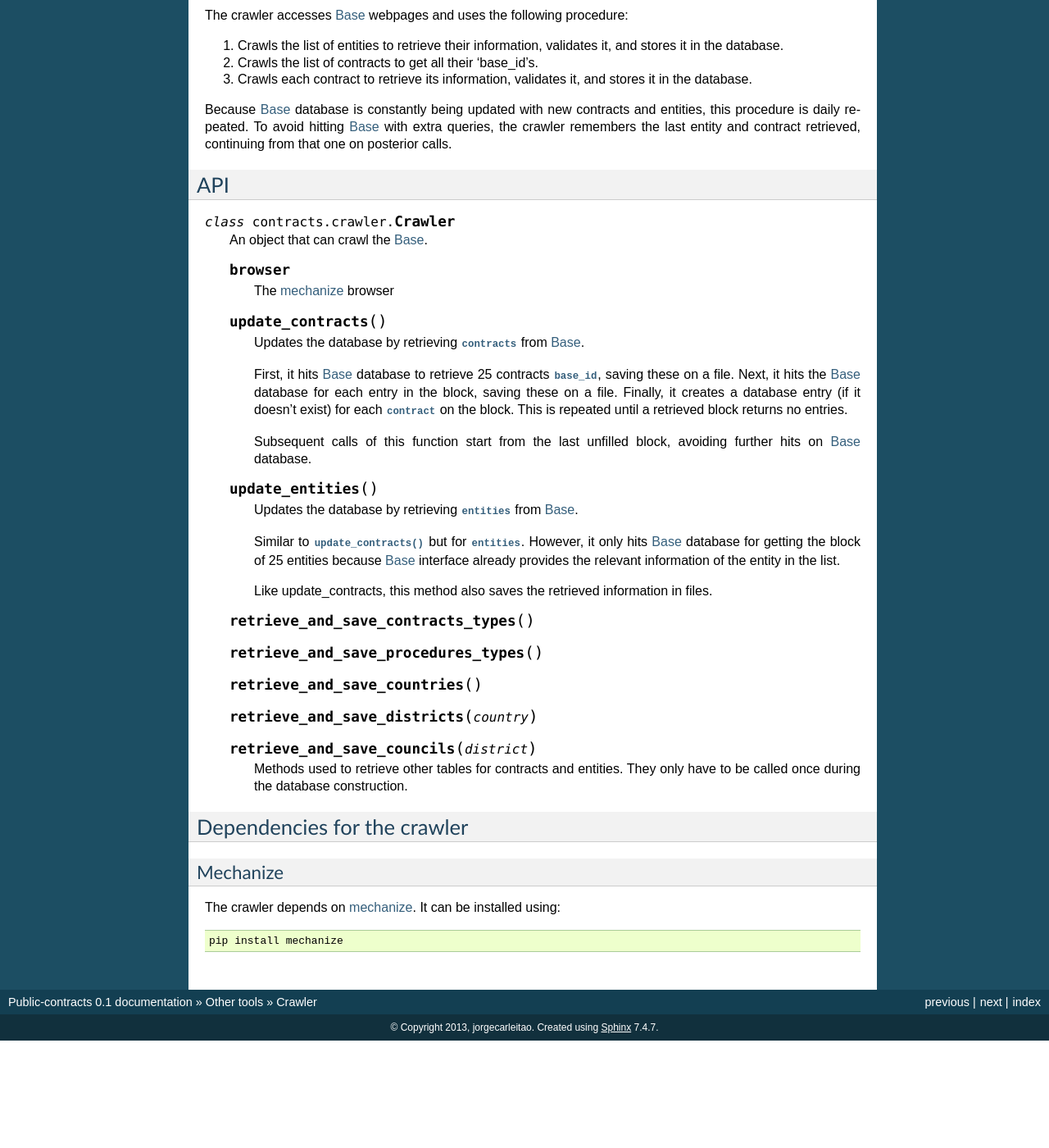
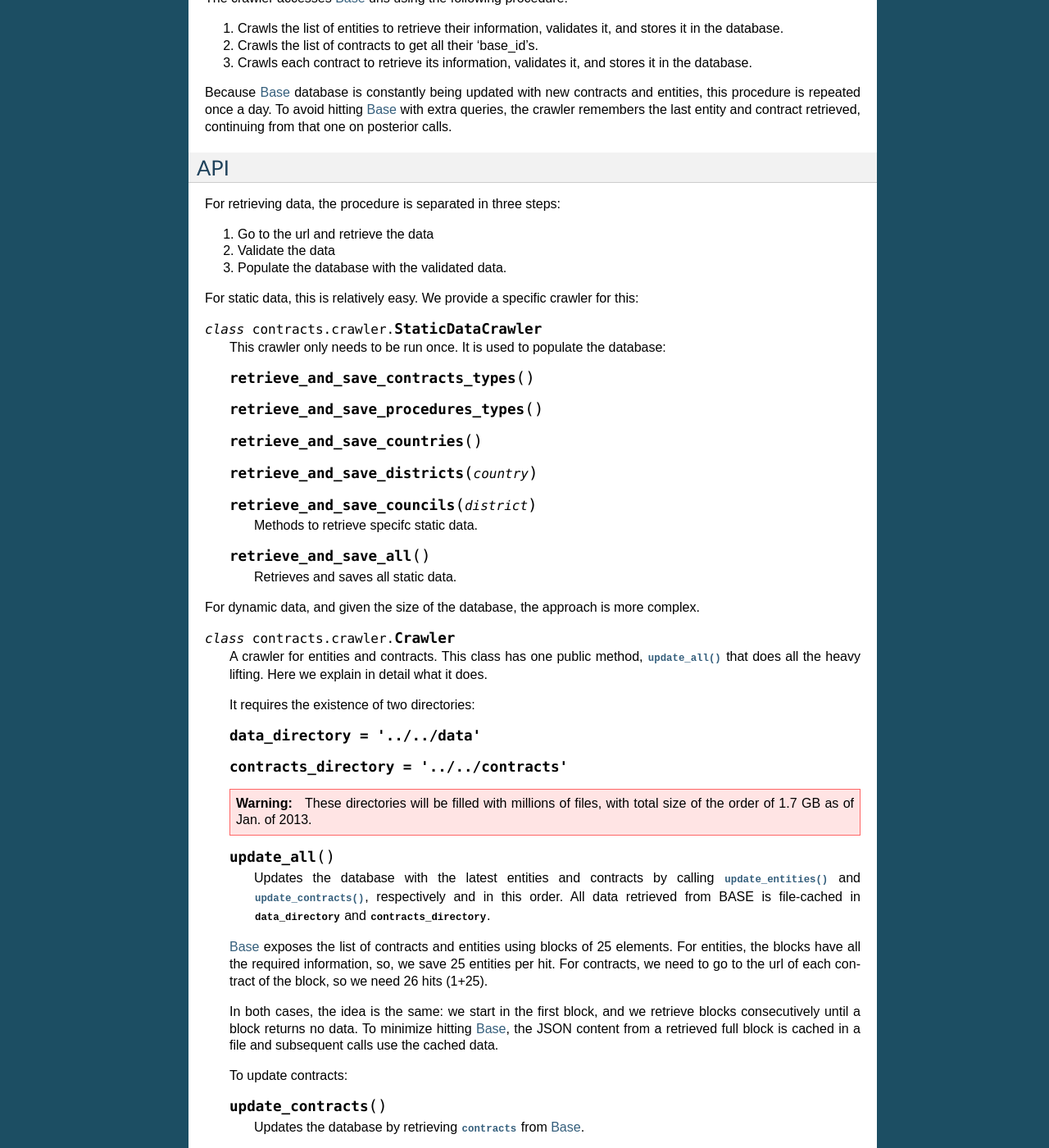
Before and after one commit to jorgecarleitao/public-contracts, a Sphinx documentation site: the page built from docs/tools/crawler.rst, in a window 1280 px wide and 1400 px high, scrolled down 745 px. Shown: the whole window at 82% size. Built offline with Sphinx 7.4.7, drawn with Linux system fonts in a browser that asks for light colours; before the commit the page ends 2014 px from its top, so only the background shows below that; some of the changed text lies outside the part shown.

Commit message:
Improved crawler's API, both code and docs.

```diff
--- a/docs/tools/crawler.rst
+++ b/docs/tools/crawler.rst
@@ -1,21 +1,21 @@
 Crawler
 =======
 
-.. currentmodule:: contracts
+.. currentmodule:: contracts.crawler
 
 .. _Base: http://www.base.gov.pt/base2
 .. _mechanize: http://wwwsearch.sourceforge.net/mechanize/
 
+This document explains how Base_ provides its data and what our crawler works.
+
 .. important::
-    Currently, we don't provide the source of the crawler as it can be inadvertently used to generate
-    Denial of Service (DoS) to Base_ database. The documentation is for the sake of explaining what it does.
-
-This document explains how Base_ provides its data and what our crawler does.
+    Please, avoid using the crawler on your own as it can generate Denial of Service (DoS) to Base_ database.
+    We provide remote access to ours exactly to avoid that.
 
 Base database
 ---------------
 
-Base uses the following urls to provide its data
+Base_ uses the following urls to expose its data
 
 - :class:`~models.Entity`: http://www.base.gov.pt/base2/rest/entidades/[base_id]
 - :class:`~models.Contract`: http://www.base.gov.pt/base2/rest/contratos/[base_id]
@@ -27,31 +27,25 @@ Base uses the following urls to provide its data
 - List of 25 entities: http://www.base.gov.pt/base2/rest/entidades [1]
 - List of 25 contracts: http://www.base.gov.pt/base2/rest/contratos [1]
 
-The lists of :class:`entities <models.Entity>` and :class:`contracts <models.Contract>` grow over time,
-the others are constant and only have to be retrieved once.
-
-Each url returns a :mod:`json` object with respective information. The objective of our crawler is two fold:
-One one hand, it retrieves the contracts and entities :attr:`~contracts.models.Contract.base_id` from
-the lists of contracts and entities,
-on the other hand, it validates the :mod:`json` data and construct the database entries with the validated data.
-
-
-[1] Both lists returns 25 elements. Which specific elements are to be retrieved have to be defined
+[1] Both lists returns 25 elements. Which specific elements to be retrieved have to be defined
 in the header of the request.
 
-.. currentmodule:: contracts.crawler
+Each url returns a :mod:`json` object with respective information. For this reason,
+we have an abstract crawler for retrieving json from urls:
 
+The lists of entities and contracts grow over time, the others are constant and only have to be retrieved once.
 
 What our crawler does
 -------------------------
 
-The crawler accesses Base_ webpages and uses the following procedure:
+The crawler accesses Base_ urls using the following procedure:
 
 1. Crawls the list of entities to retrieve their information, validates it, and stores it in the database.
 2. Crawls the list of contracts to get all their 'base_id's.
 3. Crawls each contract to retrieve its information, validates it, and stores it in the database.
 
-Because Base_ database is constantly being updated with new contracts and entities, this procedure is daily repeated.
+Because Base_ database is constantly being updated with new contracts and entities,
+this procedure is repeated once a day.
 To avoid hitting Base_ with extra queries, the crawler remembers the last entity and contract retrieved,
 continuing from that one on posterior calls.
 
@@ -59,13 +53,70 @@ continuing from that one on posterior calls.
 API
 -----
 
+.. class::AbstractCrawler
+
+    An object able to retrieve JSON content from an url. When initialized, it initializes a mechanize_ browser.
+    It has one method:
+
+    .. method:: goToPage(url)
+
+        Returns a dictionary loaded with json from the url.
+
+For retrieving data, the procedure is separated in three steps:
+
+1. Go to the url and retrieve the data
+2. Validate the data
+3. Populate the database with the validated data.
+
+For static data, this is relatively easy. We provide a specific crawler for this:
+
+.. class:: StaticDataCrawler
+
+    This crawler only needs to be run once. It is used to populate the database:
+
+    .. method:: retrieve_and_save_contracts_types()
+    .. method:: retrieve_and_save_procedures_types()
+    .. method:: retrieve_and_save_countries()
+    .. method:: retrieve_and_save_districts(country)
+    .. method:: retrieve_and_save_councils(district)
+
+        Methods to retrieve specifc static data.
+
+    .. method:: retrieve_and_save_all
+
+        Retrieves and saves all static data.
+
+For dynamic data, and given the size of the database, the approach is more complex.
+
 .. class:: Crawler
 
-    An object that can crawl the Base_.
+    A crawler for entities and contracts. This class has one public method, :meth:`update_all` that does
+    all the heavy lifting. Here we explain in detail what it does.
 
-    .. attribute:: browser
+    It requires the existence of two directories:
 
-        The mechanize_ browser
+    .. attribute:: data_directory = '../../data'
+    .. attribute:: contracts_directory = '../../contracts'
+
+    .. warning:: These directories will be filled with millions of files,
+        with total size of the order of 1.7 GB as of Jan. of 2013.
+
+    .. method:: update_all()
+
+        Updates the database with the latest entities and contracts by calling :meth:`update_entities` and
+        :meth:`update_contracts`, respectively and in this order.
+        All data retrieved from BASE is file-cached in :attr:`data_directory` and :attr:`contracts_directory`.
+
+    Base_ exposes the list of contracts and entities using blocks of 25 elements.
+    For entities, the blocks have all the required information, so, we
+    save 25 entities per hit. For contracts, we need to go to the url
+    of each contract of the block, so we need 26 hits (1+25).
+
+    In both cases, the idea is the same: we start in the first block, and we retrieve blocks consecutively
+    until a block returns no data. To minimize hitting Base_, the JSON content from a retrieved
+    full block is cached in a file and subsequent calls use the cached data.
+
+    To update contracts:
 
     .. method:: update_contracts()
 
@@ -73,38 +124,20 @@ API
 
         First, it hits Base_ database to retrieve 25 contracts :attr:`~contracts.models.Contract.base_id`,
         saving these on a file.
-        Next, it hits the Base_ database for each entry in the block, saving these on a file.
+        Next, it hits the Base_ database for each contract in the block, saving these on a file.
         Finally, it creates a database entry (if it doesn't exist) for each :class:`contract <contracts.models.Contract>`
         on the block. This is repeated until a retrieved block returns no entries.
 
-        Subsequent calls of this function start from the last unfilled block, avoiding further hits on Base_ database.
+        Subsequent calls of this function start from the last block, avoiding further hits on Base_ database.
+
+    To update entities:
 
     .. method:: update_entities()
 
         Updates the database by retrieving :class:`entities <contracts.models.Entity>` from Base_.
 
-        Similar to :meth:`update_contracts` but for :class:`entities <contracts.models.Entity>`. However,
-        it only hits Base_ database for getting the block of 25 entities because Base_ interface already provides
+        Similar to :meth:`update_contracts` but for :class:`entities <contracts.models.Entity>`.
+        It only hits Base_ database for getting the block of 25 entities because Base_ interface already provides
         the relevant information of the entity in the list.
 
         Like update_contracts, this method also saves the retrieved information in files.
-
-    .. method:: retrieve_and_save_contracts_types()
-    .. method:: retrieve_and_save_procedures_types()
-    .. method:: retrieve_and_save_countries()
-    .. method:: retrieve_and_save_districts(country)
-    .. method:: retrieve_and_save_councils(district)
-
-        Methods used to retrieve other tables for contracts and entities. They only have to be called once
-        during the database construction.
-
-
-Dependencies for the crawler
-----------------------------------
-
-Mechanize
-^^^^^^^^^^^^^^^^^
-
-The crawler depends on mechanize_. It can be installed using::
-
-    pip install mechanize
```
Also changed, not shown: 2 other files.
